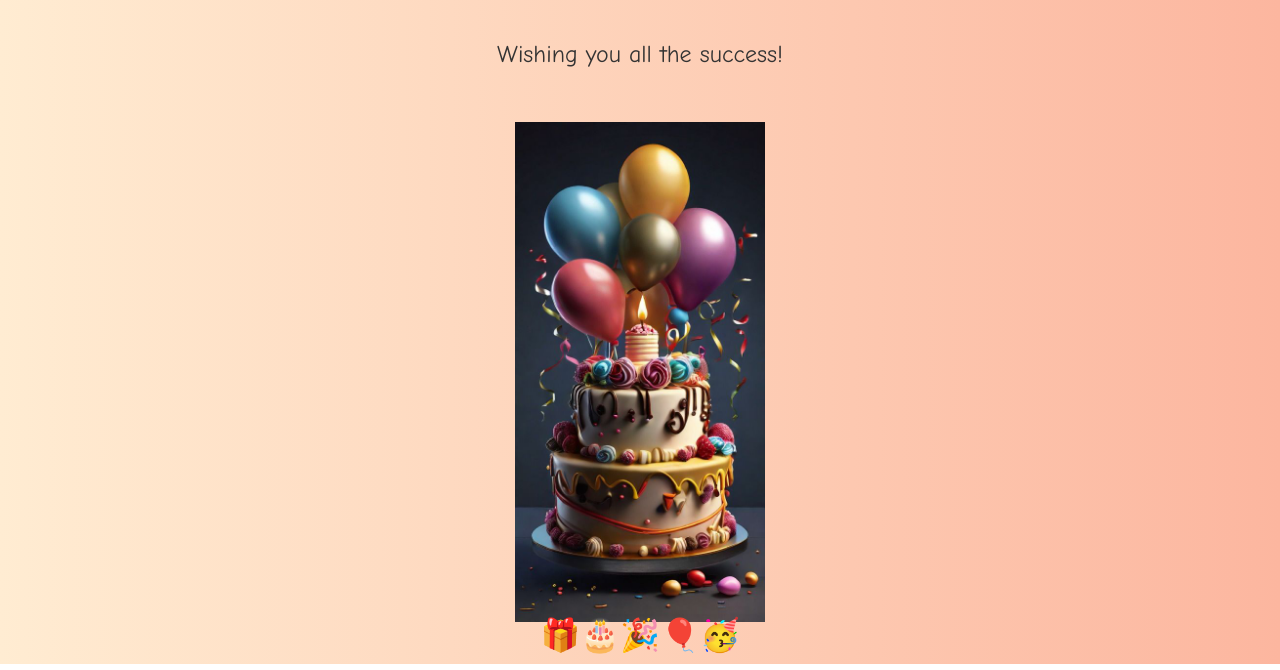
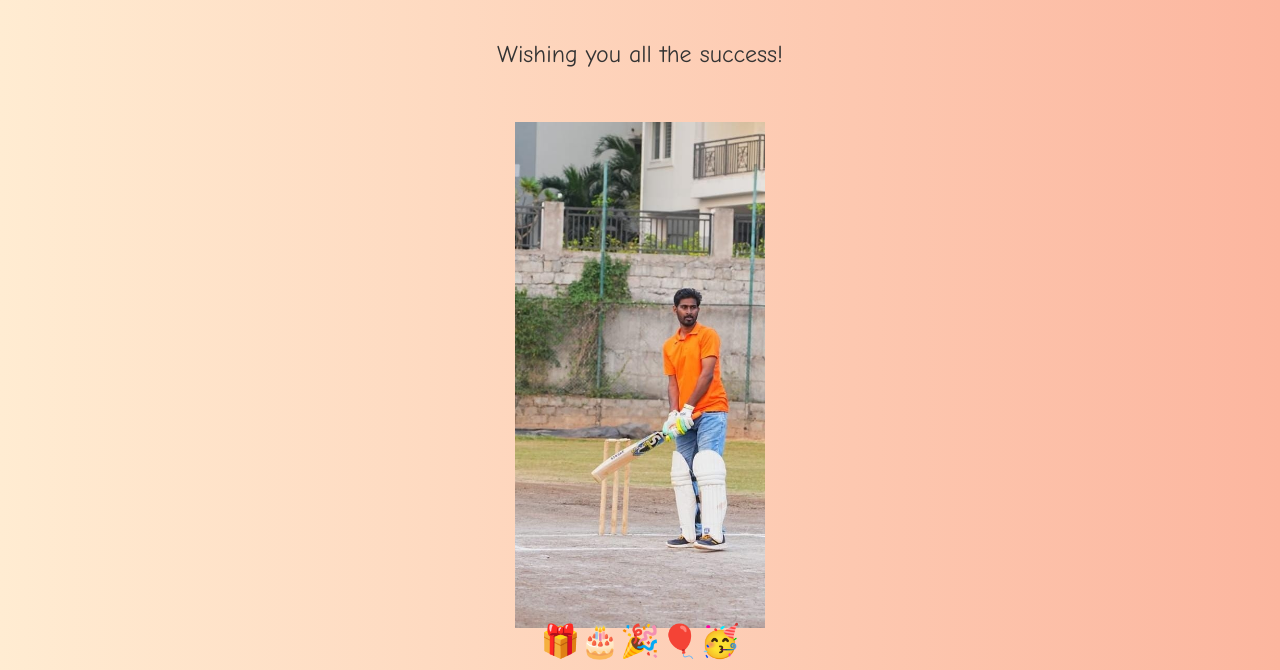
Before and after one commit to VinithaYarrabati/birthdaywishes, a plain HTML site: page index.html in a window 1280 px wide. Shown: the part 286-956 px from the top of the page. Drawn offline with Linux system fonts and the light colour scheme.

Commit message:
Update index.html

```diff
--- a/index.html
+++ b/index.html
@@ -49,7 +49,7 @@
     <div class="balloons">🎈🎉🥳🎂🎁</div>
     <h1>Happy Birthday    Venkulu!</h1>
     <p>Wishing you all the success!</p>
-    <img src="HBpic.jpg" alt="Birthday Cake">
+    <img src="SAVE_20240312_174654.jpg" alt="Birthday Cake">
     <div class="balloons">🎁🎂🎉🎈🥳</div>
   </div>
 </body>
```
